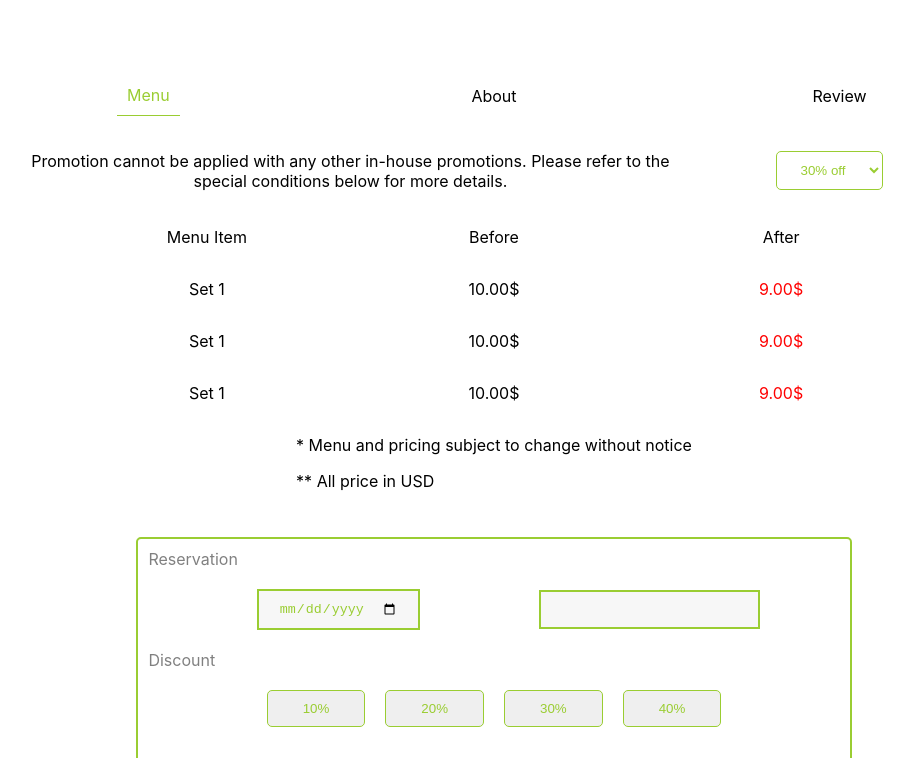
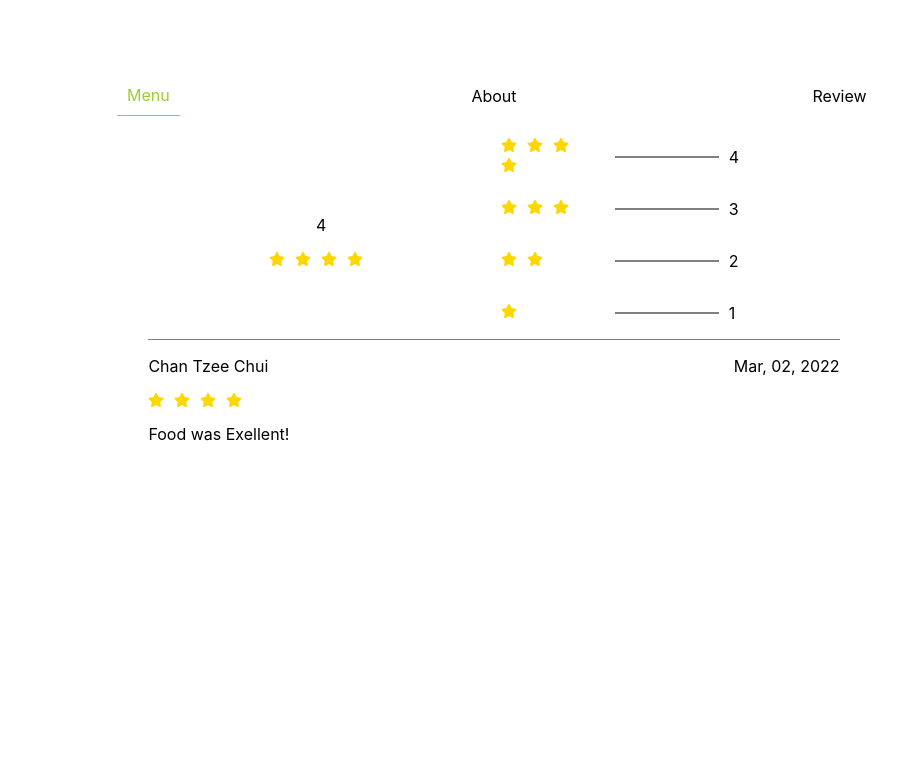
Before and after one commit to eanghengty/buffet-booking, a React (Create React App) app: page / in a window 1280 px wide. Shown: the part 780-1538 px from the top of the page, without its empty margins (146-1060 px from the left). Built offline with nearby package versions, Linux system fonts and the light colour scheme; a web font is replaced by a local one.

Commit message:
finish about menu review section

```diff
--- a/src/includes/Tabdetail.jsx
+++ b/src/includes/Tabdetail.jsx
@@ -1,5 +1,7 @@
 import Menudetail from "./partial/Menudetail";
 import './../style/tabdetail.scss'
+import Aboutdetail from "./partial/Aboutdetail";
+import Reviewdetail from "./partial/Reviewdetail";
 const Tabdetail = () =>{
     return(
         <div className="tabdetaildiv1">
@@ -8,8 +10,8 @@ const Tabdetail = () =>{
             <div><a href="#">About</a></div>
             <div><a href="#">Review</a></div>
             </div>
-            <div>
-                <Menudetail></Menudetail>
+            <div className="tabdetaildiv3">
+                <Reviewdetail/>
             </div>
         </div>
     )
--- a/src/includes/partial/Aboutdetail.jsx
+++ b/src/includes/partial/Aboutdetail.jsx
@@ -1,17 +1,26 @@
+import './../../style/aboutdetail.scss'
 const Aboutdetail = () =>{
     return(
-        <div>
-            <div>
+        <div className="aboutdetaildiv1">
+            <div className="aboutdetaildiv2">
             <p>Weekend Brunch Buffet Madness - The perfect excuse to drag yourself out of bed on weekends.
                  At just $46++, start off the feast at the Seafood &amp Salad Bar and enjoy hearty Breakfast treats,
                   Roast Carving of Premium Meats and a plethora of Asian and Western dishes like Laksa, Chili Clams,
                    Indian Curry, Satay, Pizza plus knock yourself out with a selection of artisanal desserts,
                     signature durian puffs, chocolate fountain and more!</p>
             </div>
-            <div>
-            <div>
+            <div className="aboutdetaildiv3">
+            <div className="aboutdetaildiv4">
                 <div>Open Hours</div>
                 <div>
+                    <p>Breakfast</p>
+                    <p>Lunch</p>
+                    <p>Dinner</p>
+                </div>
+
+            </div>
+            <div className="aboutdetaildiv5">
+            <div>
                     <p>Monday</p>
                     <p>Tuesday</p>
                     <p>Wednesday</p>
@@ -20,14 +29,7 @@ const Aboutdetail = () =>{
                     <p>Saturday</p>
                     <p>Sunday</p>
                 </div>
-            </div>
-            <div>
-                <div>
-                    <p>Breakfast</p>
-                    <p>Lunch</p>
-                    <p>Dinner</p>
-                </div>
-                <div>
+                <div className="aboutdetaildiv6">
                     <p>Open All day from 11:00 to 22:00</p>
                     <p>Open All day from 11:00 to 22:00</p>
                     <p>Open All day from 11:00 to 22:00</p>
@@ -38,11 +40,11 @@ const Aboutdetail = () =>{
                 </div>
             </div>
             </div>
-            <div>
-                Map
+            <div className="aboutdetaildiv7">
+                <p>Map content</p>
             </div>
-            <div>
-                <div>
+            <div className="aboutdetaildiv8">
+
                 <div>
                     <h2>Address</h2>
                     <p>Location1</p>
@@ -52,13 +54,13 @@ const Aboutdetail = () =>{
                     <p>Wifi</p>
                     <p>Payment options</p>
                 </div>
-                </div>
-                <div>
+
+
                     <div>
                         <h2>Atmosphere</h2>
                         <p>Familiy/Friend meeting</p>
                     </div>
-                </div>
+
             </div>
         </div>
 
--- a/src/includes/partial/Reviewdetail.jsx
+++ b/src/includes/partial/Reviewdetail.jsx
@@ -1,52 +1,65 @@
+import './../../style/reviewdetail.scss'
+import {FaStar} from 'react-icons/fa';
 const Reviewdetail = ()=>{
     return(
-        <div>
-            <div>
-            <div>
-                <p>4</p>
+
+        <div className="reviewdetaildiv1">
+            <div className="reviewdetaildiv2">
+            <div className="reviewdetaildiv3">
+                <div><p>4</p></div>
                 <div>
-                    <img src="" alt="star" />
+                    <FaStar className="reviewdetailicon"/>
+                    <FaStar className="reviewdetailicon"/>
+                    <FaStar className="reviewdetailicon"/>
+                    <FaStar className="reviewdetailicon"/>
+
                 </div>
             </div>
-            <div>
-                <div>
+            <div className="reviewdetaildiv4">
+                <div className="reviewdetaildiv6">
                     <div>
-                        <img src="" alt="star" />
+                    <FaStar className="reviewdetailicon"/>
+                    <FaStar className="reviewdetailicon"/>
+                    <FaStar className="reviewdetailicon"/>
+                    <FaStar className="reviewdetailicon"/>
                     </div>
-                    <div>
+                    <div className="reviewdetailline">
 
                     </div>
                     <div>
                         <p>4</p>
                     </div>
                 </div>
-                <div>
+                <div className="reviewdetaildiv6">
                     <div>
-                        <img src="" alt="star" />
+                    <FaStar className="reviewdetailicon"/>
+                    <FaStar className="reviewdetailicon"/>
+                    <FaStar className="reviewdetailicon"/>
                     </div>
-                    <div>
+                    <div className="reviewdetailline">
 
                     </div>
                     <div>
                         <p>3</p>
                     </div>
                 </div>
-                <div>
+                <div className="reviewdetaildiv6">
                     <div>
-                        <img src="" alt="star" />
+                    <FaStar className="reviewdetailicon"/>
+                    <FaStar className="reviewdetailicon"/>
                     </div>
-                    <div>
+                    <div className="reviewdetailline">
 
                     </div>
                     <div>
                         <p>2</p>
                     </div>
                 </div>
-                <div>
+                <div className="reviewdetaildiv6">
                     <div>
-                        <img src="" alt="star" />
+                    <FaStar className="reviewdetailicon"/>
                     </div>
-                    <div>
+                    <div className="reviewdetailline">
 
                     </div>
                     <div>
@@ -55,25 +68,31 @@ const Reviewdetail = ()=>{
                 </div>
             </div>
             </div>
-            <div>
-                <div>
-                    <div>
+            <div className="reviewdetailline2"></div>
+            <div className="reviewdetaildiv5">
+                <div className="reviewdetaildiv7">
+                    <div className="reviewdetaildiv8">
                         <div>
                             <p>Chan Tzee Chui</p>
                         </div>
-                        <div>
+                        <div className="reviewdetaildiv9">
                             <p>Mar, 02, 2022</p>
                         </div>
                     </div>
-                    <div>
-                        <img src="" alt="star" />
+                    <div className="reviewdetaildiv10">
+                    <FaStar className="reviewdetailicon"/>
+                    <FaStar className="reviewdetailicon"/>
+                    <FaStar className="reviewdetailicon"/>
+                    <FaStar className="reviewdetailicon"/>
                     </div>
-                    <div>
+                    <div className="reviewdetaildiv11">
                         <p>Food was Exellent!</p>
                     </div>
                 </div>
             </div>
+            <div className="reviewdetaildiv12"></div>
         </div>
+
     )
 }
 export default Reviewdetail;
--- /dev/null
+++ b/src/style/aboutdetail.scss
@@ -0,0 +1,91 @@
+.aboutdetaildiv1{
+    display:flex;
+    align-items:center;
+    justify-content:center;
+    width:80%;
+    margin:0 auto;
+    flex-direction:column;
+    .aboutdetaildiv2{
+        margin-bottom:20px;
+        padding-bottom: 10px;
+        border-bottom:1px solid grey;
+    }
+    .aboutdetaildiv3{
+        display:flex;
+        flex-direction:column;
+        width:100%;
+        align-items: flex-start;
+        justify-content:center;
+        .aboutdetaildiv4{
+            display:flex;
+            align-items:center;
+            justify-content:flex-start;
+            width:100%;
+            margin-bottom:20px;
+            padding-bottom:10px;
+            border-bottom:1px solid grey;
+            div{
+                width:50%;
+                display:flex;
+                align-items:center;
+                justify-content:flex-start;
+                p{
+                    width:30%;
+                    font-weight:bold;
+                }
+            }
+
+        }
+    }
+}
+.aboutdetaildiv5{
+    display:flex;
+    align-items:center;
+    justify-content:flex-start;
+    width:100%;
+    margin-bottom:20px;
+    div{
+        width:50%;
+    }
+    .aboutdetaildiv6{
+        p{
+            color:yellowgreen;
+            font-style:italic;
+        }
+    }
+}
+.aboutdetaildiv7{
+    height:300px;
+    background-color:grey;
+    width:100%;
+    display:flex;
+    align-items:center;
+    justify-content:center;
+    p{
+        color:white;
+    }
+}
+.aboutdetaildiv8{
+    display:flex;
+    align-items:flex-start;
+    justify-content:center;
+
+    width: 100%;
+    margin:0 auto;
+    div{
+        display:flex;
+        justify-content:center;
+        align-items:center;
+        flex-direction: column;
+        padding:30px 0;
+        h2{
+            margin:0;
+            padding:0;
+        }
+        p{
+            margin:0;
+            padding:0;
+        }
+        width:30%;
+    }
+}
--- /dev/null
+++ b/src/style/reviewdetail.scss
@@ -0,0 +1,95 @@
+.reviewdetailicon{
+    color:gold;
+    margin:0 10px 0 0;
+}
+.reviewdetaildiv1{
+    display:flex;
+    flex-direction:column;
+    align-items:center;
+    justify-content:center;
+    width:60%;
+    margin:0 auto;
+
+    .reviewdetaildiv2{
+        display:flex;
+        align-items: center;
+        justify-content:center;
+        width:100%;
+        .reviewdetaildiv3{
+            width:50%;
+            display:flex;
+            flex-direction:column;
+            align-items: center;
+            justify-content:center;
+        }
+        .reviewdetaildiv4{
+            width:50%;
+            display:flex;
+            align-items: flex-start;
+            justify-content:center;
+            flex-direction:column;
+        }
+    }
+}
+.reviewdetaildiv5{
+    width: 100%;
+}
+.reviewdetaildiv6{
+    display: flex;
+    align-items: center;
+    width:100%;
+    justify-content:center;
+    div{
+        margin:0 5px;
+        width:30%;
+    }
+
+}
+.reviewdetailline{
+    width:200px;
+    height:2px;
+    background-color:grey;
+}
+.reviewdetailline2{
+    width:100%;
+    height:1px;
+    background-color:grey;
+}
+.reviewdetaildiv7{
+    display: flex;
+    flex-direction:column;
+    width: 100%;
+    align-items:center;
+    justify-content:center;
+    .reviewdetaildiv8{
+        display:flex;
+        align-items:center;
+        justify-content:flex-start;
+        width:100%;
+        div{
+            width:50%;
+        }
+        .reviewdetaildiv9{
+            display: flex;
+            align-items:center;
+            justify-content:flex-end;
+            width:100%;
+        }
+    }
+}
+.reviewdetaildiv10{
+    display:flex;
+    width:100%;
+    align-items:center;
+    justify-content:flex-start;
+}
+.reviewdetaildiv11{
+    display:flex;
+    width:100%;
+    align-items:center;
+    justify-content:flex-start;
+}
+.reviewdetaildiv12{
+    width:100%;
+    height:300px;
+}
--- a/src/style/tabdetail.scss
+++ b/src/style/tabdetail.scss
@@ -39,3 +39,6 @@
         }
     }
 }
+.tabdetaildiv3{
+    width:100%;
+}
```
